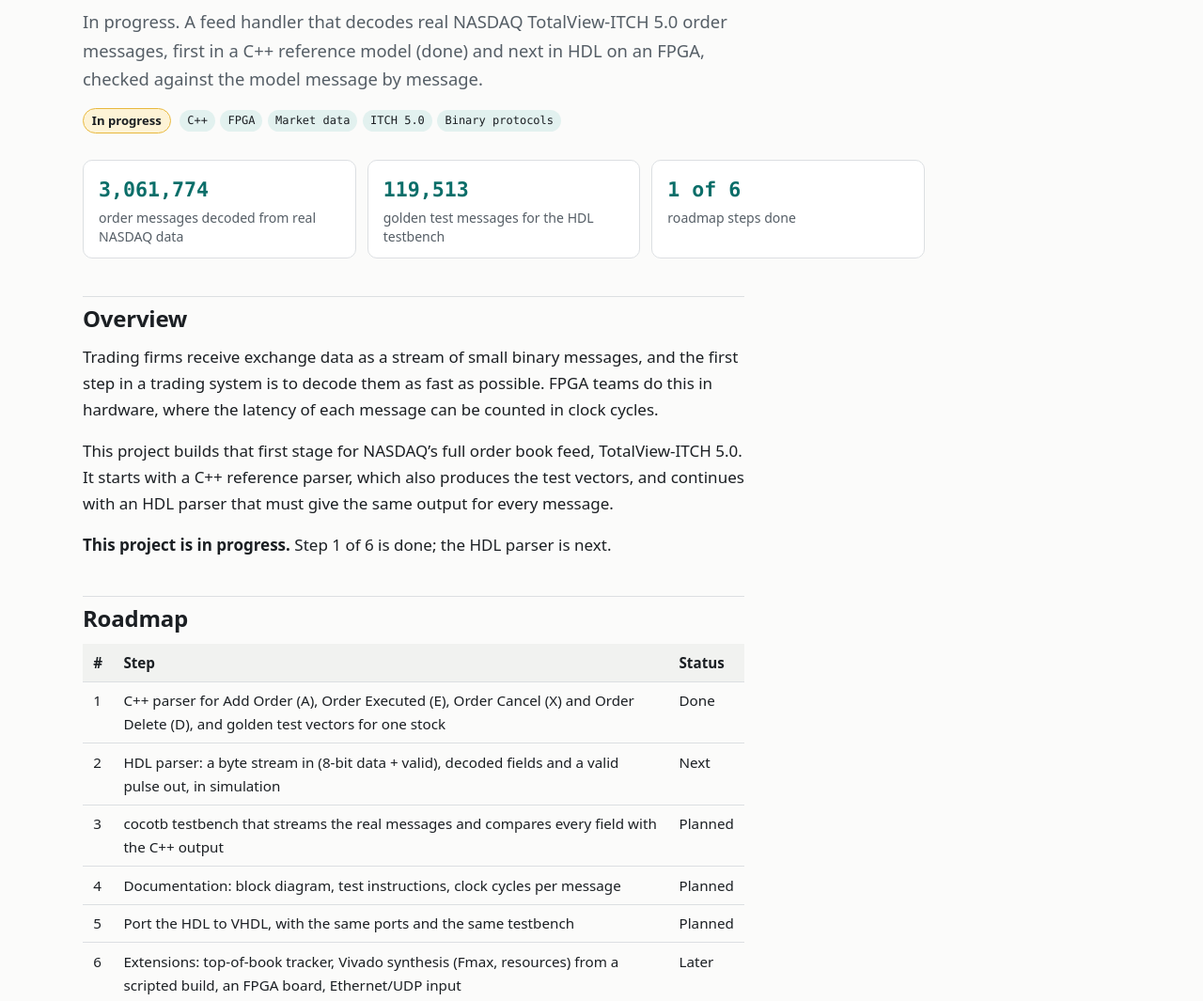
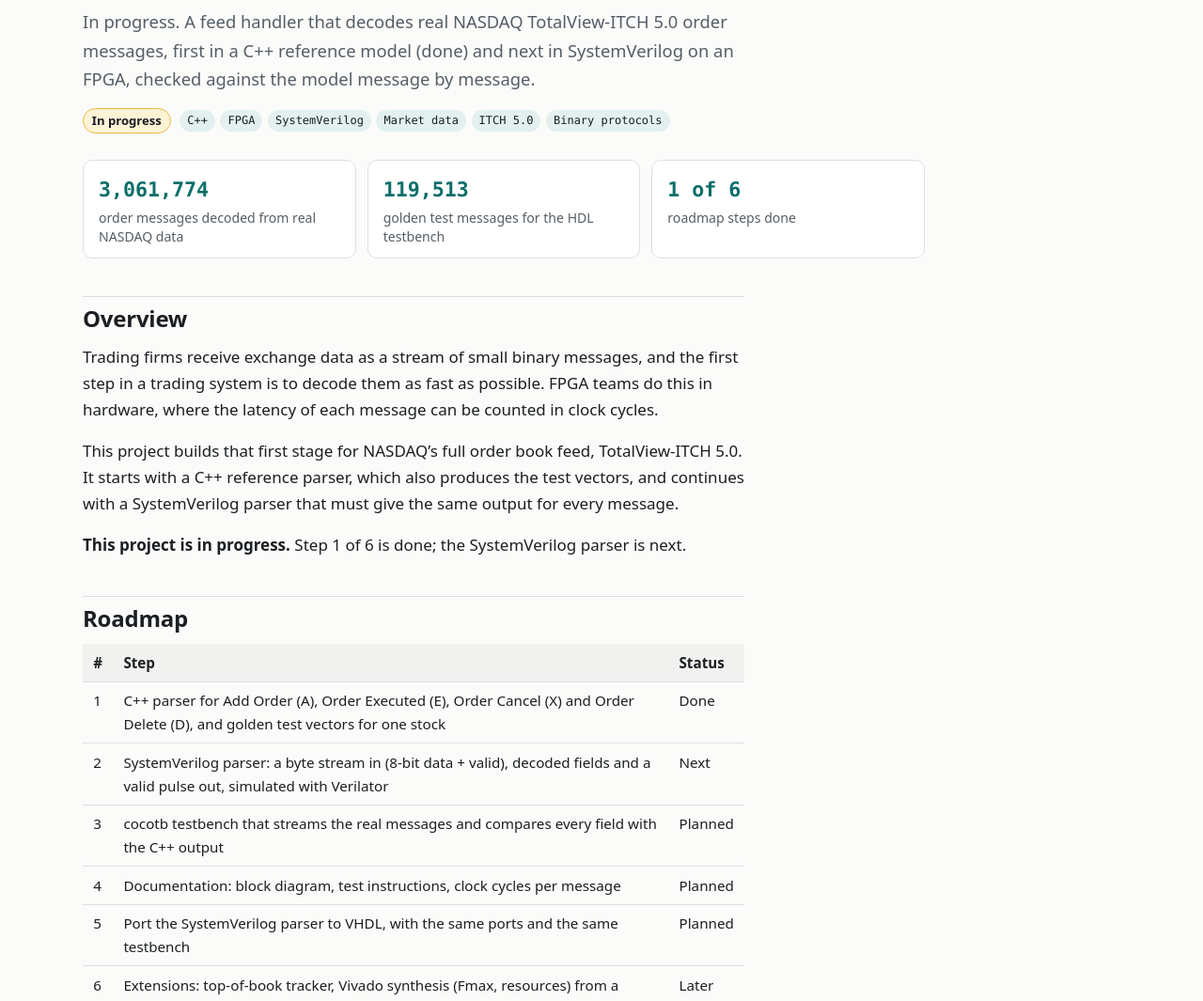
Before and after one commit to NicolasIzquierdoArruga/e-portfolio, an Astro site: page /e-portfolio/projects/itch-parser in a window 1280 px wide. Shown: the part 235-1300 px from the top of the page at 94% size. Built offline with nearby package versions, Linux system fonts and the light colour scheme; Astro itself is replaced by a stand-in of ours.

Commit message:
Name SystemVerilog for the HDL parser on the HFT page
Co-Authored-By: Claude Opus 5.5 <noreply@anthropic.com>
Claude-Session: https://claude.ai/code/session_01RvbcLPUH66PMigjdaSDemw

```diff
--- a/src/content/projects/itch-parser.md
+++ b/src/content/projects/itch-parser.md
@@ -1,13 +1,13 @@
 ---
 title: 'ITCH 5.0 market-data feed handler in hardware'
-summary: 'In progress. A feed handler that decodes real NASDAQ TotalView-ITCH 5.0 order messages, first in a C++ reference model (done) and next in HDL on an FPGA, checked against the model message by message.'
+summary: 'In progress. A feed handler that decodes real NASDAQ TotalView-ITCH 5.0 order messages, first in a C++ reference model (done) and next in SystemVerilog on an FPGA, checked against the model message by message.'
 context: 'Personal project · high-frequency trading'
 period: 'Nov 2026 – present'
 date: 2026-11-28
 status: in-progress
 featured: false
 order: 11
-tags: ['C++', 'FPGA', 'Market data', 'ITCH 5.0', 'Binary protocols']
+tags: ['C++', 'FPGA', 'SystemVerilog', 'Market data', 'ITCH 5.0', 'Binary protocols']
 thumbnail: '../../assets/diagrams/itch-message.svg'
 thumbnailAlt: 'Byte layout of an ITCH 5.0 Add Order message.'
 keyFacts:
@@ -26,20 +26,20 @@ in hardware, where the latency of each message can be counted in clock cycles.
 
 This project builds that first stage for NASDAQ's full order book feed,
 TotalView-ITCH 5.0. It starts with a C++ reference parser, which also produces the test
-vectors, and continues with an HDL parser that must give the same output for every
+vectors, and continues with a SystemVerilog parser that must give the same output for every
 message.
 
-**This project is in progress.** Step 1 of 6 is done; the HDL parser is next.
+**This project is in progress.** Step 1 of 6 is done; the SystemVerilog parser is next.
 
 ## Roadmap
 
 | # | Step | Status |
 | --- | --- | --- |
 | 1 | C++ parser for Add Order (A), Order Executed (E), Order Cancel (X) and Order Delete (D), and golden test vectors for one stock | Done |
-| 2 | HDL parser: a byte stream in (8-bit data + valid), decoded fields and a valid pulse out, in simulation | Next |
+| 2 | SystemVerilog parser: a byte stream in (8-bit data + valid), decoded fields and a valid pulse out, simulated with Verilator | Next |
 | 3 | cocotb testbench that streams the real messages and compares every field with the C++ output | Planned |
 | 4 | Documentation: block diagram, test instructions, clock cycles per message | Planned |
-| 5 | Port the HDL to VHDL, with the same ports and the same testbench | Planned |
+| 5 | Port the SystemVerilog parser to VHDL, with the same ports and the same testbench | Planned |
 | 6 | Extensions: top-of-book tracker, Vivado synthesis (Fmax, resources) from a scripted build, an FPGA board, Ethernet/UDP input | Later |
 
 ## How the format works
@@ -59,7 +59,7 @@ is the message type. All fields are fixed-width and big-endian, and the timestam
   input or latency benchmarks.
 - **The specification is the only source for offsets.** Every field offset and message
   length is a named constant in one header, checked against the ITCH 5.0 specification.
-  The HDL will use the same names.
+  The SystemVerilog will use the same names.
 - **Validate before reading.** The decoder checks the message type and its exact length
   before it reads any field, so it never reads past the end of a message. Unknown types
   and wrong lengths are rejected.
```
